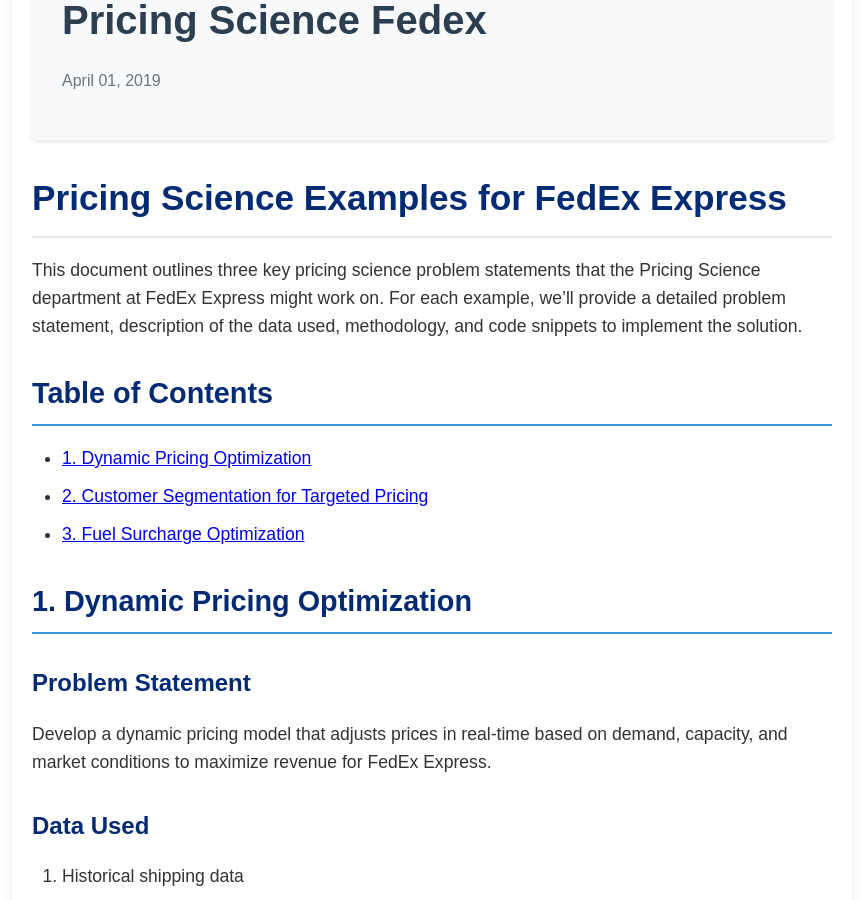
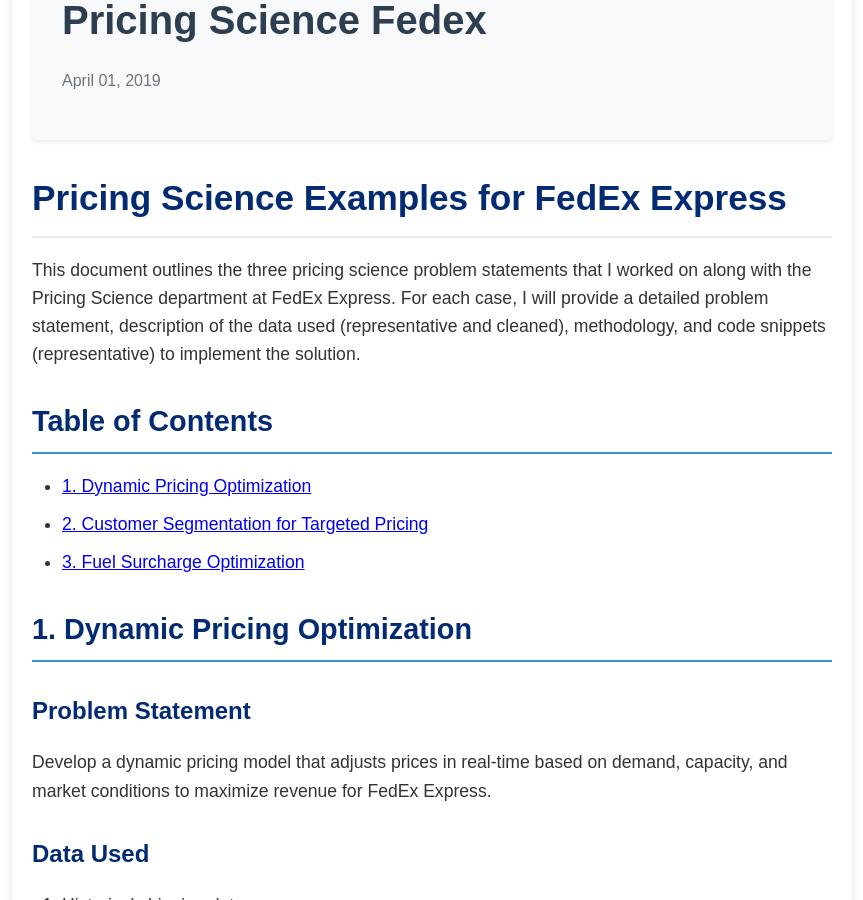
Before and after one commit to IyerS/sundareshiyer.github.io, a Jekyll site: the page built from _posts/2019-04-01-pricing-science-fedex.md, in a window 1280 px wide and 900 px high, scrolled down 516 px. Shown: the whole window, without its empty margins (208-1071 px from the left). Built offline with Jekyll 4.4.1, drawn with Linux system fonts in a browser that asks for light colours; our own code applies the rules of GitHub Pages for plain Markdown files.

Commit message:
Update 2019-04-01-pricing-science-fedex.md

```diff
--- a/_posts/2019-04-01-pricing-science-fedex.md
+++ b/_posts/2019-04-01-pricing-science-fedex.md
@@ -1,6 +1,6 @@
 # Pricing Science Examples for FedEx Express
 
-This document outlines three key pricing science problem statements that the Pricing Science department at FedEx Express might work on. For each example, we'll provide a detailed problem statement, description of the data used, methodology, and code snippets to implement the solution.
+This document outlines the three pricing science problem statements that I worked on along with the Pricing Science department at FedEx Express. For each case, I will provide a detailed problem statement, description of the data used (representative and cleaned), methodology, and code snippets (representative) to implement the solution.
 
 ## Table of Contents
 
```
